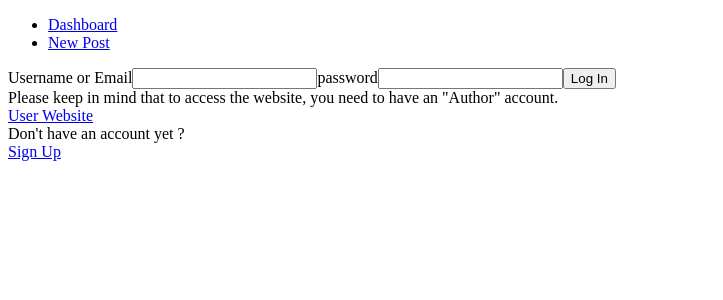
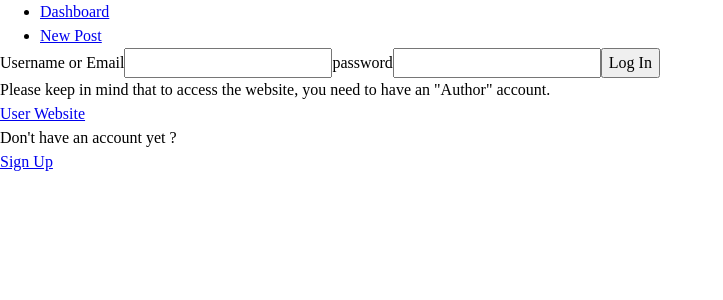
Before and after one commit to NestorNebula/blog-api, a React (Vite) app in the folder blog-author/: page /login in a window 1280 px wide. Shown: the top 300 px of the page, without its empty margins (0-723 px from the left). Built offline with nearby package versions, Linux system fonts and the light colour scheme; no server answers.

Commit message:
feat: add css reset for both apps

```diff
--- a/blog-author/src/index.css
+++ b/blog-author/src/index.css
@@ -0,0 +1,41 @@
+*,
+*::before,
+*::after {
+  box-sizing: border-box;
+}
+
+* {
+  margin: 0;
+  font-family: inherit;
+}
+
+body {
+  line-height: 1.5;
+  -webkit-font-smoothing: antialiased;
+}
+
+img,
+picture,
+video,
+canvas,
+svg {
+  display: block;
+  max-width: 100%;
+}
+
+input,
+button,
+textarea,
+select {
+  font: inherit;
+}
+
+p,
+h1,
+h2,
+h3,
+h4,
+h5,
+h6 {
+  overflow-wrap: break-word;
+}
```
Also changed, not shown: 1 other file (tests, documents, lock files or other folders).
